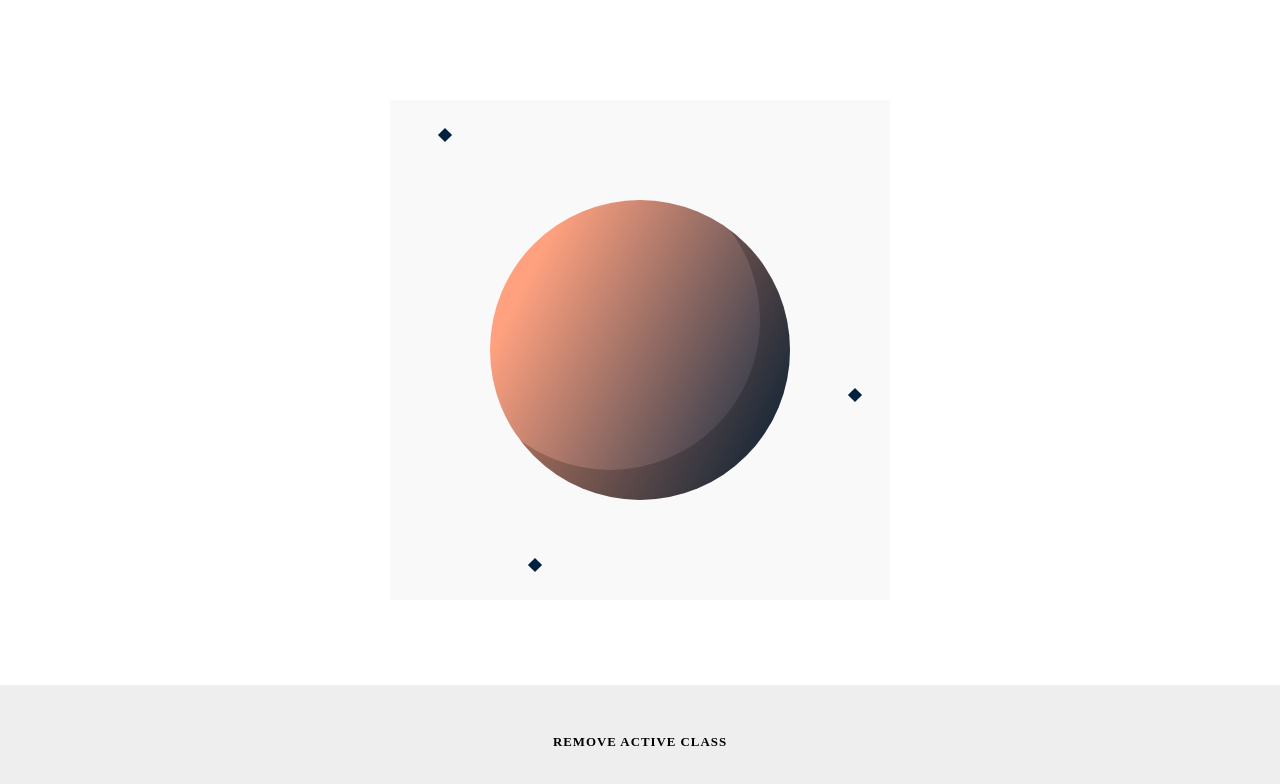
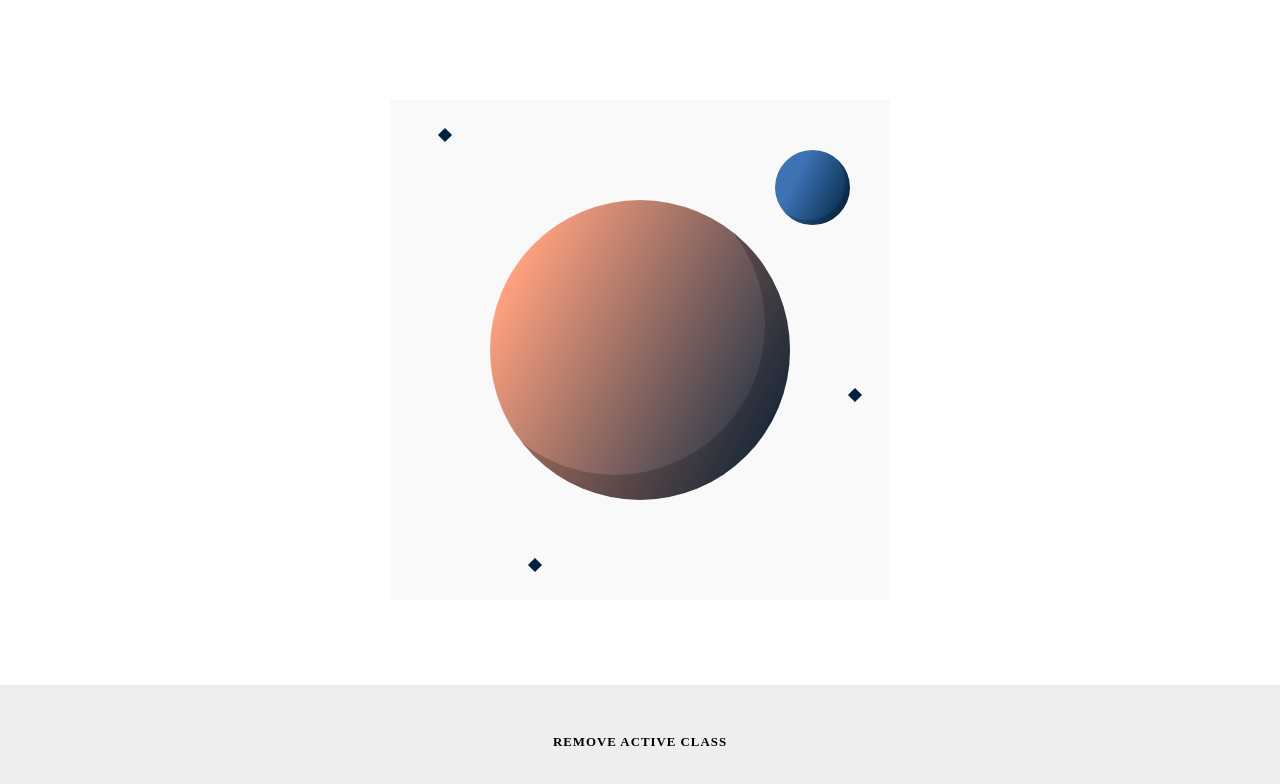
Before and after one commit to NathanHass/CSS-Playground, a website: page index.html in a window 1280 px wide. Both pictures are taken after a click on the button "ADD ACTIVE CLASS". Drawn offline with nearby package versions, Linux system fonts and the light colour scheme.

Commit message:
Adding and styling the mooooooon.

```diff
--- a/index.html
+++ b/index.html
@@ -15,6 +15,7 @@
 				<i class="earth-anim__star earth-anim__star--1"></i>
 				<i class="earth-anim__star earth-anim__star--2"></i>
 				<i class="earth-anim__star earth-anim__star--3"></i>
+				<i class="earth-anim__moon"></i>
 				<i class="earth-anim__earth"></i>
 			</div>
 		</div>
--- a/static/scss/screen.scss
+++ b/static/scss/screen.scss
@@ -63,6 +63,32 @@ $earth-color: green;
 	left: 140px;
 }
 
+//moon
+
+.earth-anim__moon {
+	display: block;
+
+	width: 75px;
+	height: 75px;
+
+	position: absolute;
+	top: 50px;
+	right: 40px;
+
+	background-image: linear-gradient(117deg, #3d72b4 30%, #00223e);
+	border-radius: 50%;
+	box-shadow: 5px 5px rgba(0,0,0,.2) inset;
+	opacity: 0;
+	transition: all 1.5s;
+
+	.is-active & {
+		box-shadow: -5px -5px rgba(0,0,0,.2) inset;
+		opacity: 1;
+		transform: rotate(0deg) scale(1);
+	}
+
+}
+
 // earth
 
 .earth-anim__earth {
@@ -79,7 +105,7 @@ $earth-color: green;
 	margin-left: 50%;
 
 	// lets add some style
-	background-image: linear-gradient(117deg, #ffa17f 17%, #00223e);
+	background-image: linear-gradient(117deg, #ffa17f 13%, #00223e);
 	border-radius: 50%;
 	box-shadow: 5px 5px rgba(0,0,0,.2) inset;
 	transition: opacity 1s ease, box-shadow 1.5s ease, transform 1.5s ease;
@@ -87,7 +113,7 @@ $earth-color: green;
 	transform: rotate(40deg) scale(.9);
 
 	.is-active & {
-		box-shadow: -30px -30px rgba(0,0,0,.2) inset;
+		box-shadow: -25px -25px rgba(0,0,0,.2) inset;
 		opacity: 1;
 		transform: rotate(0deg) scale(1);
 	}
```
Also changed, not shown: static/css/screen.css.
